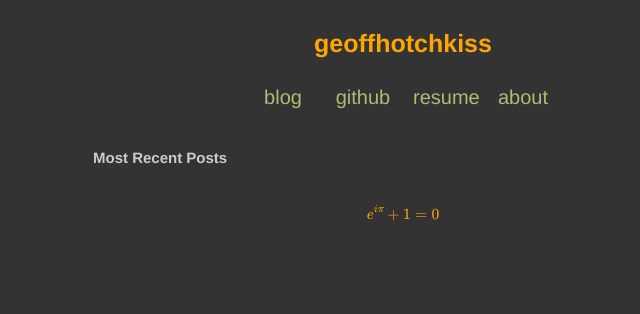
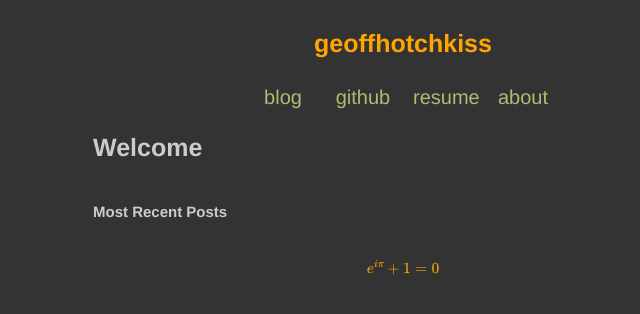
Before and after one commit to geoffhotchkiss/geoffhotchkiss.github.com, a Jekyll site: the page built from index.html, in a window 1280 px wide. Shown: the top 314 px of the page, without its empty margins (237-877 px from the left). Built offline with Jekyll 4.4.1, drawn with Linux system fonts in a browser that asks for light colours; formulas are drawn with MathJax 3.

Commit message:
Added welcome message

```diff
--- a/index.html
+++ b/index.html
@@ -2,6 +2,7 @@
 layout: default
 title: "bocgnr"
 ---
+<h1>Welcome</h1>
 
 <div id="posts">
 	<h6>Most Recent Posts</h6>
```
